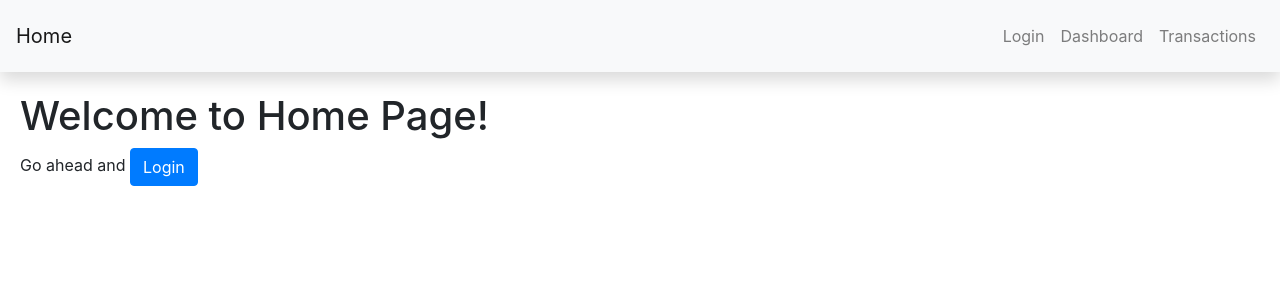
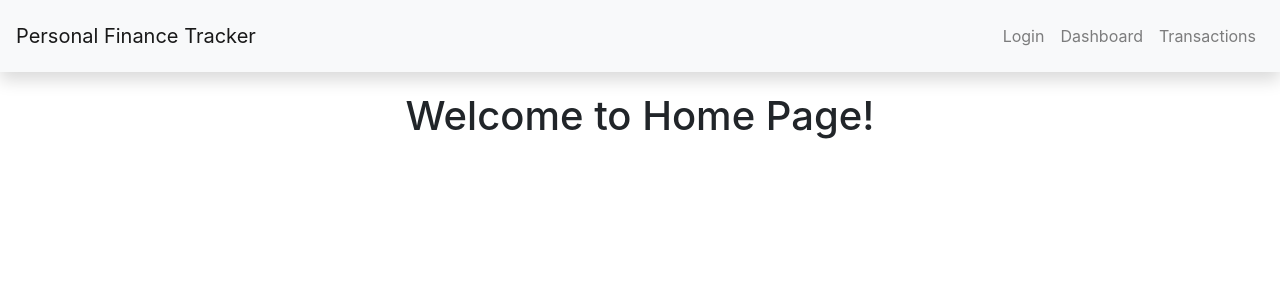
Before and after one commit to abdullahaslam2223/finance-tracker-ui, a React (Create React App) app: page / in a window 1280 px wide. Shown: the top 300 px of the page. Built offline with nearby package versions, Linux system fonts and the light colour scheme.

Commit message:
some fixes

```diff
--- a/src/components/Navbar.js
+++ b/src/components/Navbar.js
@@ -3,7 +3,7 @@ import { Link, NavLink } from 'react-router-dom';
 function Navbar() {
   return (
     <nav className="navbar navbar-expand-lg navbar-light bg-light p-3 shadow">
-      <Link className="navbar-brand" to="/">Home</Link>
+      <Link className="navbar-brand" to="/">Personal Finance Tracker</Link>
 
       <button
         className="navbar-toggler"
--- a/src/pages/Home.js
+++ b/src/pages/Home.js
@@ -6,8 +6,7 @@ function Home() {
 
     return(
         <div>
-            <h1>Welcome to Home Page!</h1>
-            Go ahead and <Button onClick={() => navigate('/login')}>Login</Button>
+            <h1 className="text-center">Welcome to Home Page!</h1>
         </div>
     );
 }
```
